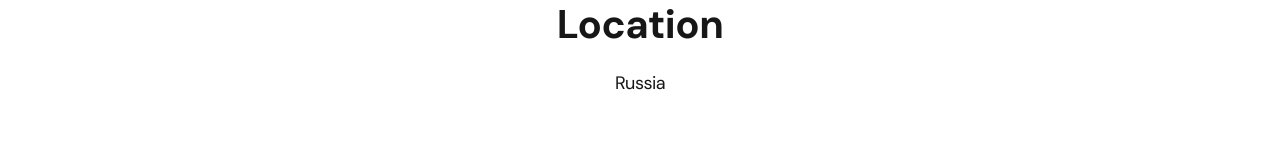
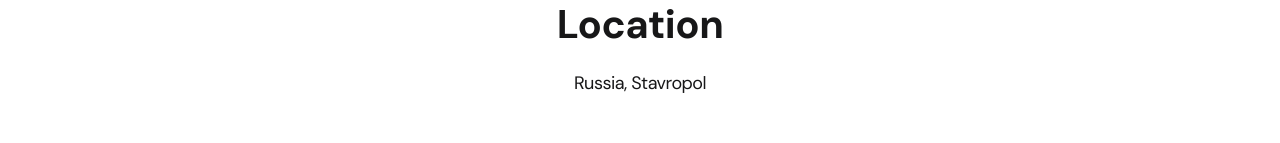
Before and after one commit to MrLearn-n/portfolio, a React (Create React App) app: page /contacts in a window 1280 px wide. Shown: the part 286-429 px from the top of the page. Built offline with nearby package versions, Linux system fonts and the light colour scheme.

Commit message:
дополнил информацию на странице Contact

```diff
--- a/src/pages/Contacts.jsx
+++ b/src/pages/Contacts.jsx
@@ -7,7 +7,7 @@ const Contacts = () => {
 				<ul className="content-list">
 					<li className="content-list__item">
 						<h2 className="title-2">Location</h2>
-						<p>Russia</p>
+						<p>Russia, Stavropol</p>
 					</li>
 					<li className="content-list__item">
 						<h2 className="title-2">Telegram / WhatsApp</h2>
```
